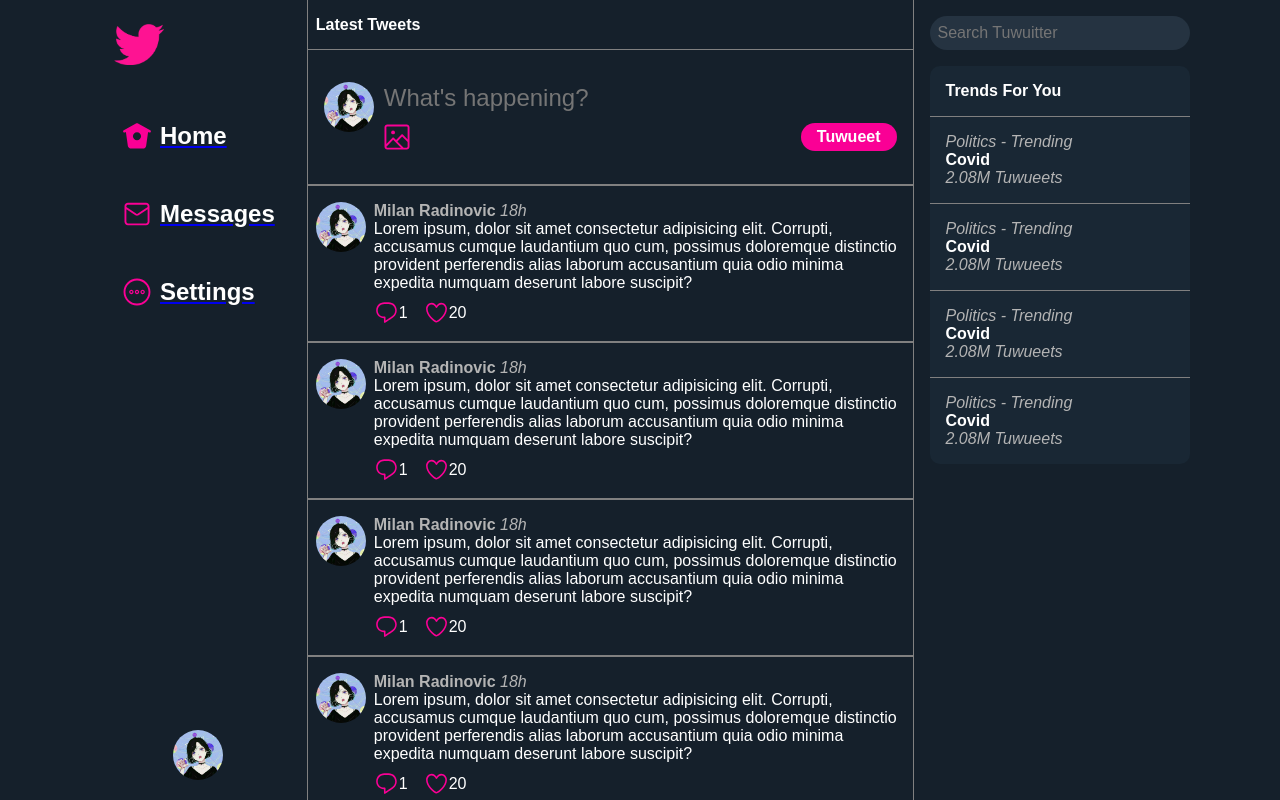
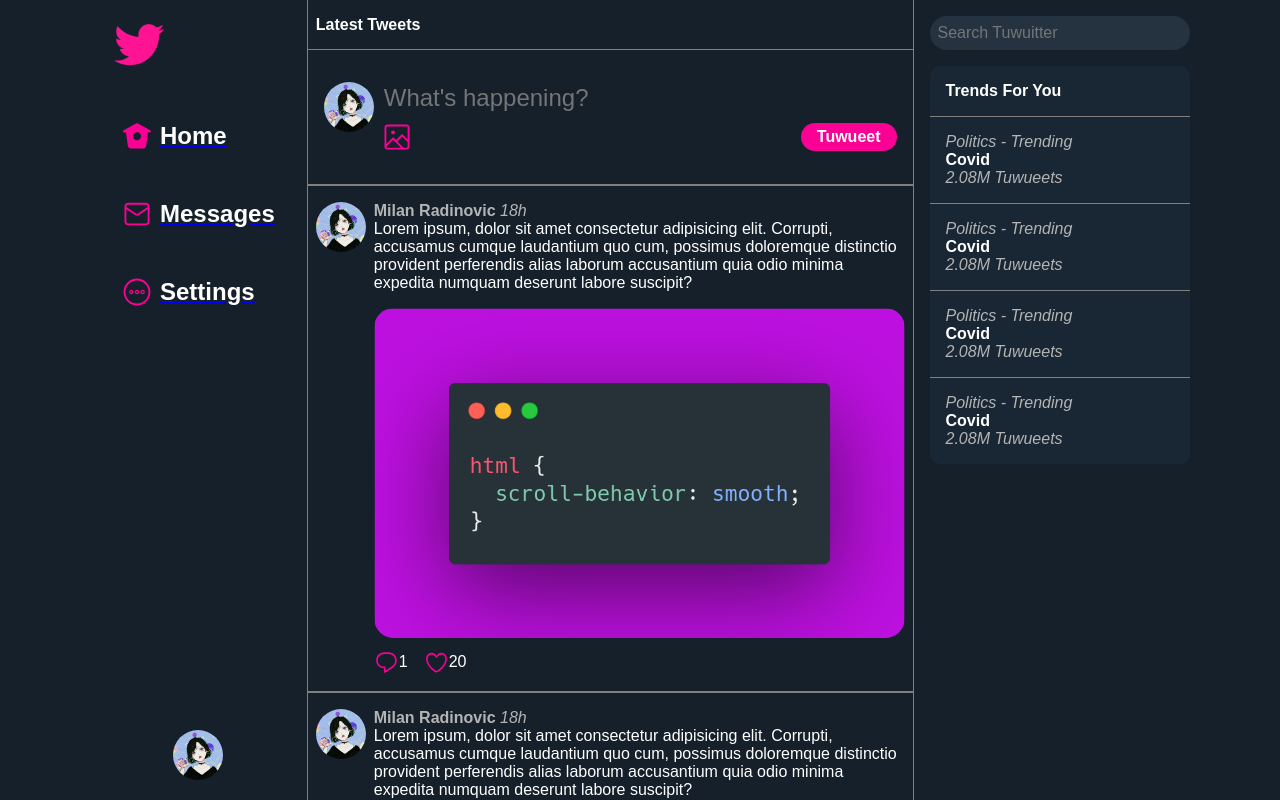
Before and after one commit to Milanrdnvc/twitter-clone, a React (Create React App) app in the folder client/: page / in a window 1280 px wide. Built offline with nearby package versions, Linux system fonts and the light colour scheme.

Commit message:
Added pictures to every post

```diff
--- a/client/src/components/Feed/Tweet.jsx
+++ b/client/src/components/Feed/Tweet.jsx
@@ -5,6 +5,7 @@ import {
   TweetOptions,
 } from '../styled/FeedStyles';
 import pfp from '../../pictures/pfp.jpg';
+import postPic from '../../pictures/post.png';
 
 function Tweet() {
   return (
@@ -19,6 +20,7 @@ function Tweet() {
           provident perferendis alias laborum accusantium quia odio minima
           expedita numquam deserunt labore suscipit?
         </p>
+        <img src={postPic} alt="Javascript picture" />
         <TweetOptions>
           <div
             style={{
--- a/client/src/components/styled/FeedStyles.js
+++ b/client/src/components/styled/FeedStyles.js
@@ -100,8 +100,9 @@ export const TweetInfo = styled.div`
   color: white;
   font-family: sans-serif;
   font-size: var(--font-small);
+
   p {
-    margin: 0;
+    margin: 0 0 1rem 0;
   }
 
   strong,
@@ -111,6 +112,11 @@ export const TweetInfo = styled.div`
 
   strong {
     cursor: pointer;
+  }
+
+  img {
+    width: 100%;
+    border-radius: 20px;
   }
 `;
 
```
Also changed, not shown: client/src/pictures/post.png (added), 1 other file (tests, documents, lock files or other folders).
